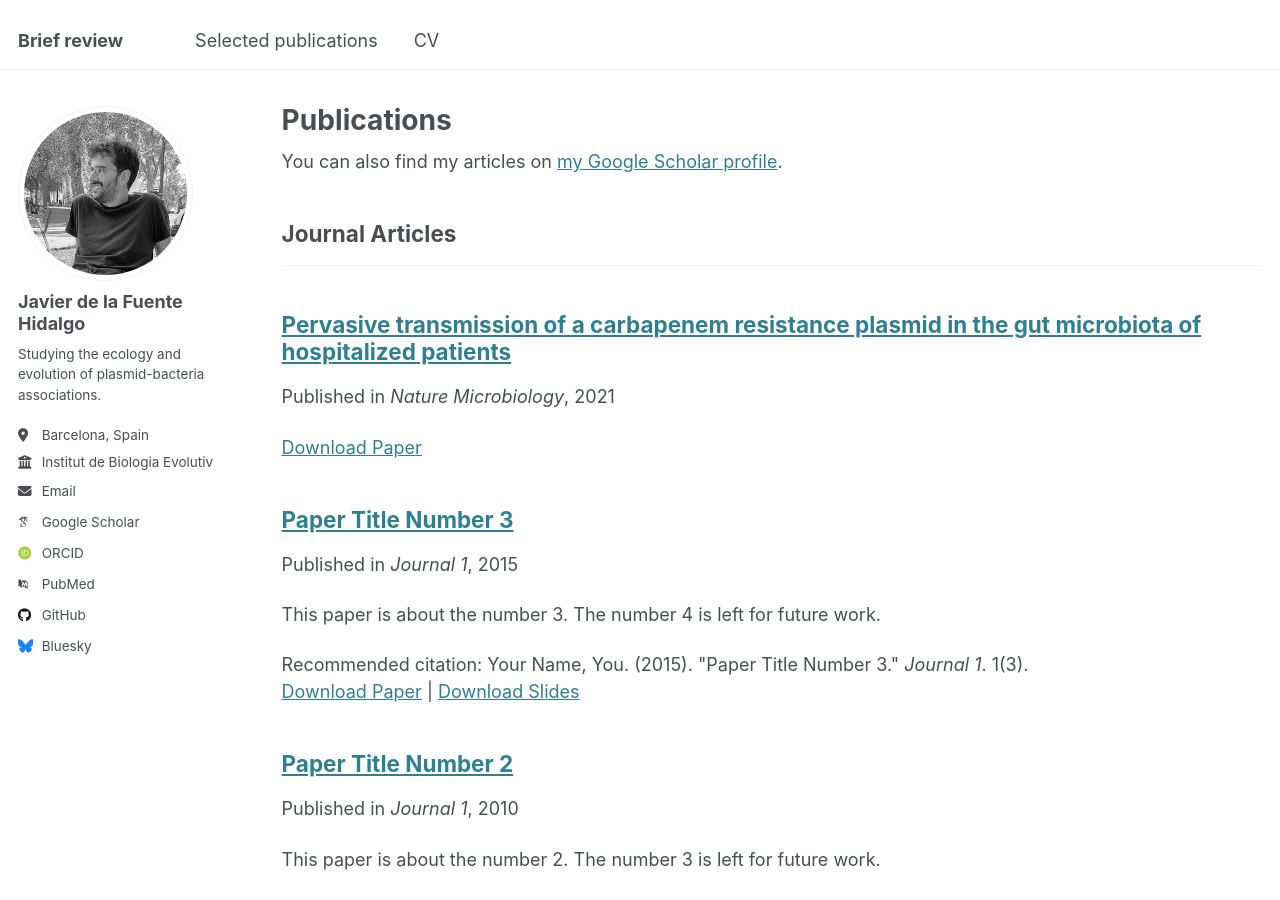
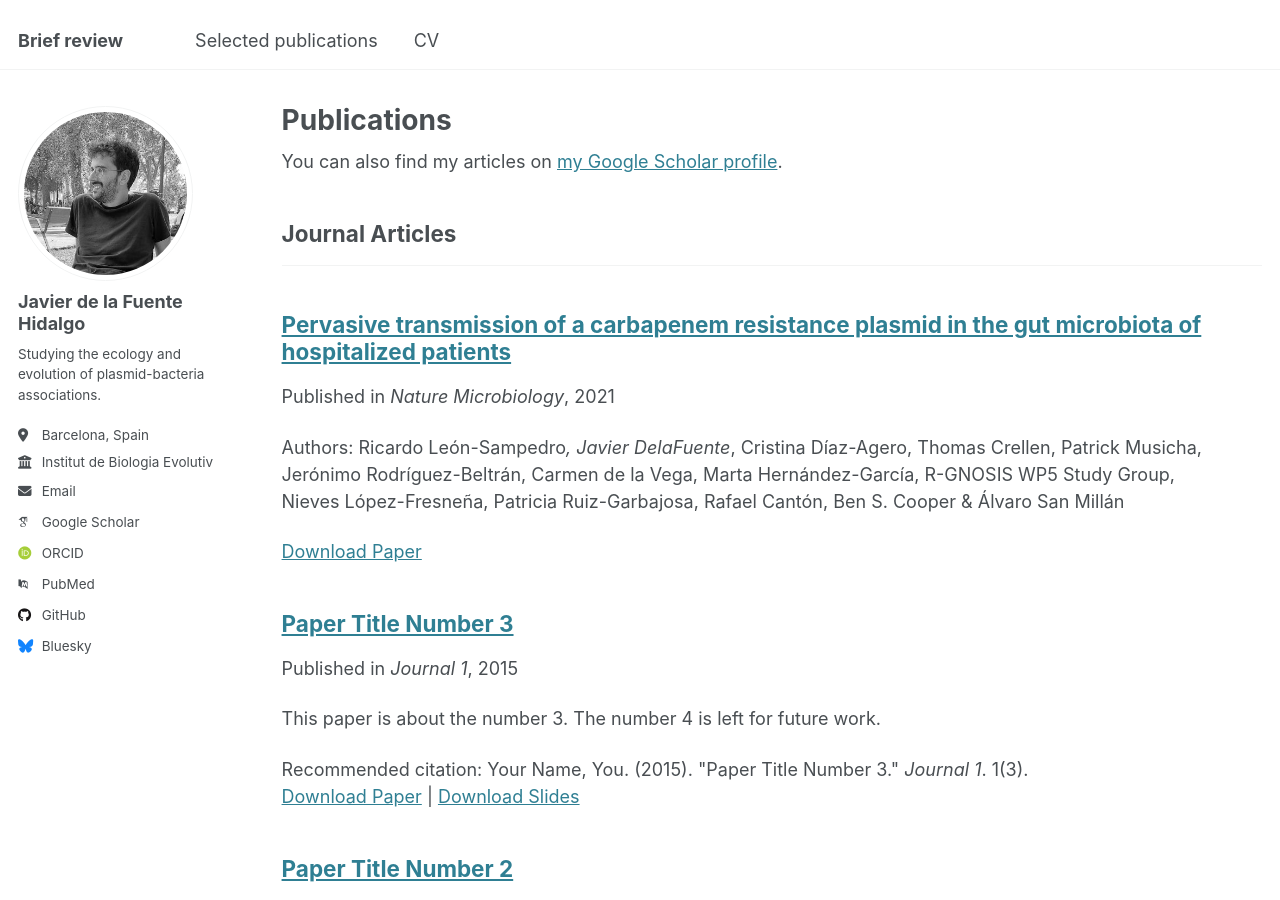
Before and after one commit to DelaFuenteJavier/delafuentejavier.github.io, a Jekyll site: the page built from _pages/publications.html, in a window 1280 px wide and 900 px high. Built offline with Jekyll 4.4.1, drawn with Linux system fonts in a browser that asks for light colours; some web fonts are replaced.

Commit message:
Update RLS_JDF_2021.md

```diff
--- a/_publications/RLS_JDF_2021.md
+++ b/_publications/RLS_JDF_2021.md
@@ -3,7 +3,7 @@ title: "Pervasive transmission of a carbapenem resistance plasmid in the gut mic
 collection: publications
 category: manuscripts
 permalink: /publication/RLS_JDF_2021
-excerpt: ''
+excerpt: 'Authors: Ricardo León-Sampedro*, Javier DelaFuente*, Cristina Díaz-Agero, Thomas Crellen, Patrick Musicha, Jerónimo Rodríguez-Beltrán, Carmen de la Vega, Marta Hernández-García, R-GNOSIS WP5 Study Group, Nieves López-Fresneña, Patricia Ruiz-Garbajosa, Rafael Cantón, Ben S. Cooper & Álvaro San Millán '
 date: 2021-03-29
 venue: 'Nature Microbiology'
 paperurl: 'http://doi.org/10.1038/s41564-021-00879-y'
```
